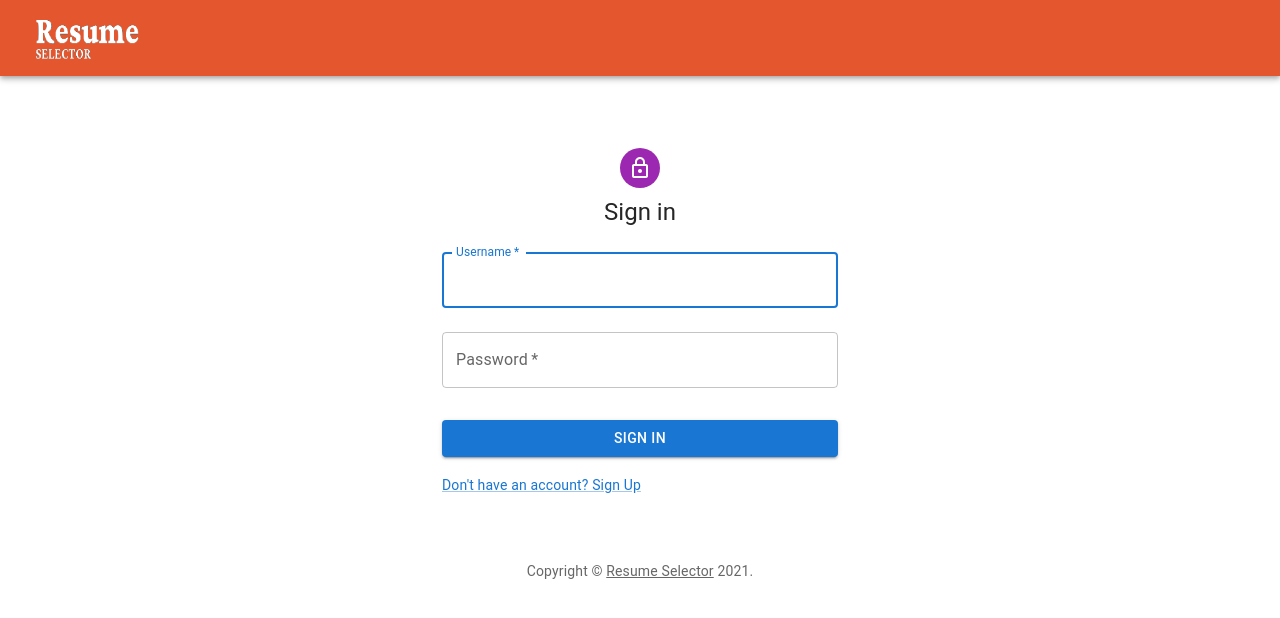
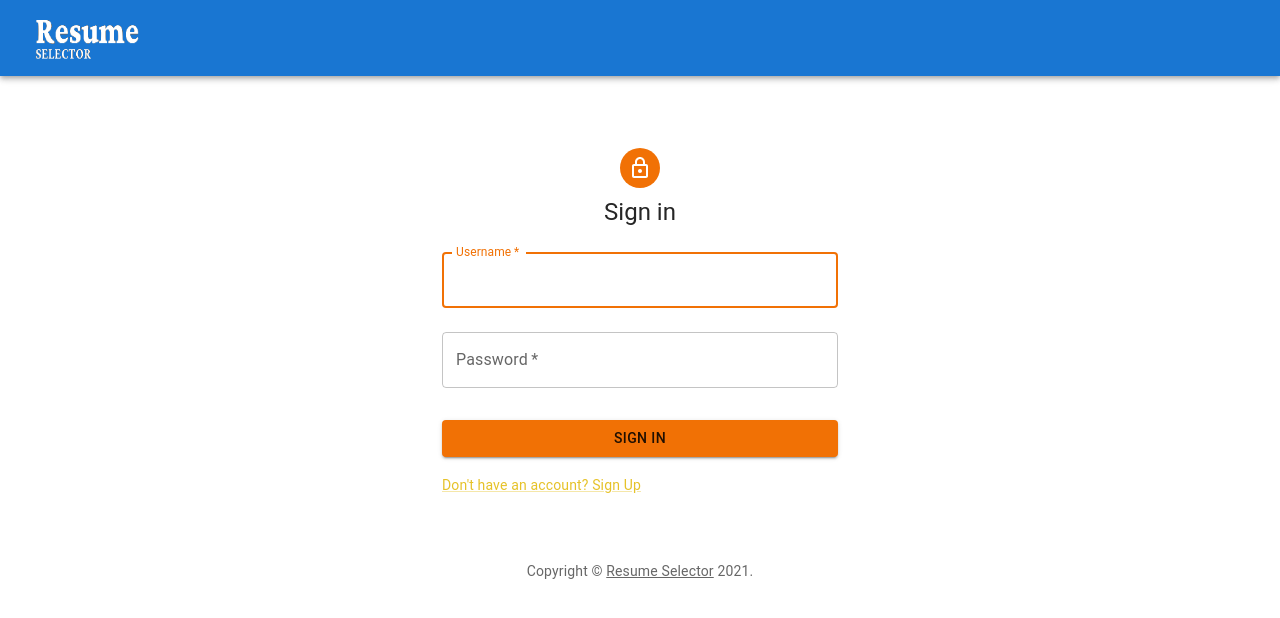
Before and after one commit to gouthamcm/Resume-Selector, a React (Create React App) app: page /signin in a window 1280 px wide. Shown: the top 618 px of the page. Built offline with nearby package versions, Linux system fonts and the light colour scheme.

Commit message:
Changed color pallete

```diff
--- a/src/Components/ProfilePic.js
+++ b/src/Components/ProfilePic.js
@@ -4,6 +4,25 @@ import { styled } from '@mui/material/styles';
 import { boxSizing } from '@mui/system';
 import React from 'react'
 import { deepOrange, deepPurple } from '@mui/material/colors';
+import { createTheme, ThemeProvider } from '@mui/material/styles';
+
+const theme = createTheme({
+    palette: {
+        primary: {
+            main: '#1976d2' // navy blue
+        },
+        secondary: {
+
+            main: "#f17105" // orange -> pumpkin
+        },
+        tertiary: {
+            main: "#e6c229" //yellow -> jonquil
+        },
+        white: {
+            main: "#fff" // white
+        }
+    }
+});
 
 const AccountStyle = styled('div')(({ theme }) => ({
     display: 'flex',
@@ -19,15 +38,16 @@ function ProfilePic() {
     // let variable = username[0];
     return (
         <div>
-            <Box sx={{m:2}}>
+            <ThemeProvider theme={theme}>
+                <Box sx={{ m: 2 }}>
                     <AccountStyle>
                         <Grid container spacing={2}>
                             <Grid item xs={3}>
-                        <Avatar sx={{ bgcolor: deepOrange[500] }}>{username[0]}</Avatar>
+                                <Avatar sx={{ bgcolor: "#fcab10" }}>{username[0]}</Avatar>
                             </Grid>
                             <Grid item xs={9}>
                                 <Box sx={{ m: 1 }}>
-                                <Typography variant="subtitle" sx={{ color: 'text.primary' }}>
+                                    <Typography variant="subtitle" sx={{ color: "#260F26" }}>
                                         <strong>Hello {username}</strong>
                                     </Typography>
                                 </Box>
@@ -35,6 +55,7 @@ function ProfilePic() {
                         </Grid>
                     </AccountStyle>
                 </Box>
+            </ThemeProvider>
         </div>
     )
 }
--- a/src/Components/ResumeCard.js
+++ b/src/Components/ResumeCard.js
@@ -10,6 +10,25 @@ import { Avatar } from 'antd';
 import { red } from '@mui/material/colors';
 import { deepOrange, deepPurple } from '@mui/material/colors';
 import MoreVertIcon from '@mui/icons-material/MoreVert';
+import { createTheme, ThemeProvider } from '@mui/material/styles';
+
+const theme = createTheme({
+    palette: {
+        primary: {
+            main: '#1976d2' // navy blue
+        },
+        secondary: {
+
+            main: "#f17105" // orange -> pumpkin
+        },
+        tertiary: {
+            main: "#e6c229" //yellow -> jonquil
+        },
+        white: {
+            main: "#fff" // white
+        }
+    }
+});
 const AccountStyle = styled('div')(({ theme }) => ({
     display: 'flex',
     alignItems: 'center',
@@ -25,18 +44,20 @@ function ResumeCard({ resumeData, ...other }) {
     // }
     return resumeData.map(ele => (
         <div>
+            <ThemeProvider theme={theme}>
             <Box sx={{ m: 2 }}>
-                <Card sx={{ maxWidth: 700, boxShadow: 3, borderRadius: 5, backgroundColor: '#eff0d1' }}>
+                <Card sx={{ maxWidth: 700, boxShadow: 3, borderRadius: 5, backgroundColor: '#fff9ff' }}>
 
                     <CardHeader
                         avatar={
-                            <Avatar sx={{ bgcolor: red }}>{ele.first_name[0]}</Avatar>
+                            <Avatar sx={{ bgcolor: "#fcab10" }}>{ele.first_name[0]}</Avatar>
                         }
                         action={
                             <IconButton aria-label="settings">
                                 <MoreVertIcon />
                             </IconButton>
                         }
+
                         title={ele.first_name}
                         subheader="Novemeber 28, 2021"
                     />
@@ -71,16 +92,17 @@ function ResumeCard({ resumeData, ...other }) {
                     </Grid>
 
                     <CardActions>
-                        <Button variant="outlined" startIcon={<EmailIcon />} onClick={()=>window.open(`mailto:${ele.email}?subject=Subject&body=Body%20goes%20here`)}>
+                        <Button color="secondary" variant="outlined" startIcon={<EmailIcon />} onClick={()=>window.open(`mailto:${ele.email}?subject=Subject&body=Body%20goes%20here`)}>
                             Mail
                         </Button>
 
-                        <Button variant="outlined" startIcon={<DownloadIcon />} onClick={() => { window.open('http://127.0.0.1:8000/static/uploads/' + ele.first_name, '_blank'); }} >
+                        <Button color="secondary" variant="outlined" startIcon={<DownloadIcon />} onClick={() => { window.open('http://127.0.0.1:8000/static/uploads/' + ele.first_name, '_blank'); }} >
                             Download
                         </Button>
                     </CardActions>
                 </Card>
             </Box>
+            </ThemeProvider>
         </div>
     ))
 }
--- a/src/Layouts/AdminUpload.js
+++ b/src/Layouts/AdminUpload.js
@@ -5,6 +5,25 @@ import React, { useState } from 'react'
 import AppBarTop from './AppBarTop';
 import AppBarTopAdmin from './AppBarTopAdminUpload';
 import { Redirect } from 'react-router';
+import { createTheme, ThemeProvider } from '@mui/material/styles';
+
+const theme = createTheme({
+    palette: {
+        primary: {
+            main: '#1976d2' // navy blue
+        },
+        secondary: {
+
+            main: "#f17105" // orange -> pumpkin
+        },
+        tertiary: {
+            main: "#e6c229" //yellow -> jonquil
+        },
+        white: {
+            main: "#fff" // white
+        }
+    }
+});
 const Input = styled('input')({
     display: 'none',
 });
@@ -67,7 +86,9 @@ function AdminUpload() {
 
     return (
         <div>
+            <ThemeProvider theme={theme}>
                 <AppBarTopAdmin />
+
                 {alert ? <Alert severity="success">
                     <AlertTitle>Success</AlertTitle>
                     Resume uploaded — <strong>You can enter more!</strong>
@@ -77,7 +98,7 @@ function AdminUpload() {
                     File not Uploaded — <strong>Try again!</strong>
                 </Alert> : <></>}
                 <Container component="main" maxWidth="sm" sx={{ mb: 4 }}>
-                <Paper variant="outlined" sx={{ my: { xs: 3, md: 6 }, p: { xs: 2, md: 3 } }}>
+                    <Paper variant="outlined" sx={{ my: { xs: 3, md: 6 }, p: { xs: 2, md: 3 }, boxShadow: 6, borderRadius: 5 }}>
                         <Typography component="h1" variant="h4" align="center">
                             Upload Resume
                         </Typography>
@@ -86,6 +107,7 @@ function AdminUpload() {
                                 <Grid item xs={12} sm={6}>
                                     <TextField
                                         required
+                                        color="secondary"
                                         id="firstName"
                                         name="firstName"
                                         label="First name"
@@ -97,7 +119,7 @@ function AdminUpload() {
                                 </Grid>
                                 <Grid item xs={12} sm={6}>
                                     <TextField
-
+                                        color="secondary"
                                         id="lastName"
                                         name="lastName"
                                         label="Last name"
@@ -109,12 +131,13 @@ function AdminUpload() {
                                 </Grid>
                                 <Grid item xs={12}>
                                     <TextField
+                                        color="secondary"
                                         required
                                         id="email"
                                         name="email"
                                         label="Email"
                                         fullWidth
-                                    onInput={e=> setEmail(e.target.value)}
+                                        onInput={e => setEmail(e.target.value)}
                                         variant="standard"
                                     />
                                 </Grid>
@@ -134,7 +157,7 @@ function AdminUpload() {
                                     <label htmlFor="contained-button-file">
                                         <Input type="file" name="file" id="contained-button-file" multiple onChange={changeHandler} />
 
-                                    <Button variant="contained" component="span">
+                                        <Button color="secondary" variant="contained" component="span">
                                             Upload
                                         </Button>
                                         {isFilePicked ? (
@@ -149,7 +172,7 @@ function AdminUpload() {
 
                                 </Grid>
                                 <Grid item xs={12}>
-                                <Button variant="contained" onClick={handleSubmission} endIcon={<Send />}>
+                                    <Button color="secondary" variant="contained" onClick={handleSubmission} endIcon={<Send />}>
                                         Send
                                     </Button>
 
@@ -158,6 +181,7 @@ function AdminUpload() {
                         </Box>
                     </Paper>
                 </Container>
+            </ThemeProvider>
         </div>
     )
 }
--- a/src/Layouts/AppBarTop.js
+++ b/src/Layouts/AppBarTop.js
@@ -22,15 +22,22 @@ import {Link, NavLink} from 'react-router-dom';
 import { createTheme, ThemeProvider } from '@mui/material/styles';
 
 const theme = createTheme({
-  palette: {
-    primary: {
-        main: "#e4572e"
+    palette: {
+        primary: {
+            main: '#1976d2' // navy blue
+        },
+      secondary: {
+
+          main: "#f17105" // orange -> pumpkin
       },
-      secondary: {
-        main: "#279af1"
+      tertiary: {
+          main: "#e6c229" //yellow -> jonquil
+      },
+      white: {
+          main: "#fff" // white
       }
-  }
-});
+    }
+  });
 
 function AppBarTop() {
     const [auth, setAuth] = React.useState(true);
@@ -82,7 +89,7 @@ function AppBarTop() {
             {/* <Box component="img" src={resume} sx={{ width: 110, height: 60, m:1}}>
 
             </Box> */}
-            <AppBar position="static" color="primary" >
+            <AppBar position="static" >
                 <Toolbar>
 
                     <Typography variant="h6" component="div" sx={{ flexGrow: 1 }}>
--- a/src/Layouts/AppBarTopAdminUpload.js
+++ b/src/Layouts/AppBarTopAdminUpload.js
@@ -21,17 +21,24 @@ import { Link, NavLink } from 'react-router-dom';
 
 // import { createMuiTheme, ThemeProvider } from '@material-ui/core';
 import { createTheme, ThemeProvider } from '@mui/material/styles';
-
 const theme = createTheme({
     palette: {
         primary: {
-            main: "#e4572e"
+            main: '#1976d2' // navy blue
         },
-        secondary: {
-            main: "#279af1"
-        }
+      secondary: {
+
+          main: "#f17105" // orange -> pumpkin
+      },
+      tertiary: {
+          main: "#e6c229" //yellow -> jonquil
+      },
+      white: {
+          main: "#fff" // white
+      }
     }
-});
+  });
+
 
 
 function AppBarTopAdminUpload() {
@@ -88,7 +95,7 @@ function AppBarTopAdminUpload() {
         <ThemeProvider theme={theme}>
             <Box sx={{ flexGrow: 1 }}>
 
-                <AppBar position="static" color="primary">
+                <AppBar position="static" >
                     <Toolbar>
                         <Box component="img" src={resume} sx={{ width: 110, height: 60, m: 1 }} style={{cursor: 'pointer'}} >
                         </Box>
--- a/src/Layouts/AppBarTopUser.js
+++ b/src/Layouts/AppBarTopUser.js
@@ -24,13 +24,21 @@ import { createTheme, ThemeProvider } from '@mui/material/styles';
 const theme = createTheme({
     palette: {
         primary: {
-      main: "#e4572e"
+            main: '#1976d2' // navy blue
         },
       secondary: {
-      main: "#279af1"
+
+          main: "#f17105" // orange -> pumpkin
+      },
+      tertiary: {
+          main: "#e6c229" //yellow -> jonquil
+      },
+      white: {
+          main: "#fff" // white
       }
     }
   });
+
 
 function AppBarTopUser() {
     const [auth, setAuth] = React.useState(true);
@@ -54,6 +62,7 @@ function AppBarTopUser() {
         return (<Redirect to='/welcome' />)
     }
     return (
+        <div>
         <ThemeProvider theme={theme}>
         <Box sx={{ flexGrow: 1 }}>
             <AppBar position="static" color="primary" >
@@ -114,6 +123,7 @@ function AppBarTopUser() {
             </AppBar>
         </Box>
         </ThemeProvider>
+        </div>
     )
 }
 
--- a/src/Layouts/UserUpload.js
+++ b/src/Layouts/UserUpload.js
@@ -2,6 +2,25 @@ import { Grid, TextField, Box, Container, Paper, Typography, Button, Fade, Circu
 import Send from '@mui/icons-material/Send';
 import { styled } from '@mui/material/styles';
 import React, { useState } from 'react'
+import { createTheme, ThemeProvider } from '@mui/material/styles';
+const theme = createTheme({
+    palette: {
+        primary: {
+            main: '#1976d2' // navy blue
+        },
+      secondary: {
+
+          main: "#f17105" // orange -> pumpkin
+      },
+      tertiary: {
+          main: "#e6c229" //yellow -> jonquil
+      },
+      white: {
+          main: "#fff" // white
+      }
+    }
+  });
+
 const Input = styled('input')({
     display: 'none',
 });
@@ -96,6 +115,7 @@ function UserUpload() {
 
     return (
         <div>
+        <ThemeProvider theme={theme}>
             {alert ? <Alert severity="success">
                 <AlertTitle>Success</AlertTitle>
                 Resume uploaded — <strong>You can enter more!</strong>
@@ -105,7 +125,7 @@ function UserUpload() {
                 File not Uploaded — <strong>Try again!</strong>
             </Alert> : <></>}
             <Container component="main" maxWidth="sm" sx={{ mb: 4 }}>
-                <Paper variant="outlined" sx={{ my: { xs: 3, md: 6 }, p: { xs: 2, md: 3 } }}>
+                <Paper variant="outlined" sx={{ my: { xs: 3, md: 6 }, p: { xs: 2, md: 3 } ,  boxShadow: 6, borderRadius: 5}}>
                     <Typography component="h1" variant="h4" align="center">
                         Upload Resume
                     </Typography>
@@ -162,9 +182,9 @@ function UserUpload() {
                                 <label htmlFor="contained-button-file">
                                     <Input type="file" name="file" id="contained-button-file" multiple onChange={changeHandler} />
 
-                                    <Button variant="contained" component="span">
-                                        Upload
-                                    </Button>
+                                    <Button variant="contained" component="span" color="secondary" >
+                                    <Typography color='#fff'> Upload</Typography>
+                                    </Button >
                                     {isFilePicked ? (
                                         <p>
                                             {selectedFile.name}
@@ -173,18 +193,19 @@ function UserUpload() {
                                         <p>please select a file</p>
                                     )}
                                 </label>
-                                {progress ? <CircularProgress color="secondary" /> : <></>}
+                                {progress ? <CircularProgress color="tertiary" /> : <></>}
                             </Grid>
                             <Grid item xs={12}>
 
-                                <Button variant="contained" onClick={handleSubmission} endIcon={<Send />}>
-                                    Send
+                                <Button color="secondary" variant="contained" onClick={handleSubmission}  endIcon={<Send color="white" />}>
+                                    <Typography color='#fff'>Send</Typography>
                                 </Button>
                             </Grid>
                         </Grid>
                     </Box>
                 </Paper>
             </Container>
+        </ThemeProvider>
         </div>
     )
 }
--- a/src/pages/AdminView.js
+++ b/src/pages/AdminView.js
@@ -18,6 +18,25 @@ import { Redirect } from 'react-router';
 
 // let data=[]
 // const data3 = []
+import { createTheme, ThemeProvider } from '@mui/material/styles';
+
+const theme = createTheme({
+    palette: {
+        primary: {
+            main: '#1976d2' // navy blue
+        },
+        secondary: {
+
+            main: "#f17105" // orange -> pumpkin
+        },
+        tertiary: {
+            main: "#e6c229" //yellow -> jonquil
+        },
+        white: {
+            main: "#fff" // white
+        }
+    }
+});
 
 function AdminView() {
     const [isLoading, setIsLoading] = useState(true)
@@ -61,7 +80,7 @@ function AdminView() {
                 if (result.users.length > 0) {
                     setIsData(true);
                 }
-                else{
+                else {
                     setIsData(false);
                 }
                 // console.log(data);
@@ -73,11 +92,12 @@ function AdminView() {
             });
 
     }
-    if(localStorage.getItem('username')==null){
-        return(<Redirect to='/*'/>)
+    if (localStorage.getItem('username') == null) {
+        return (<Redirect to='/*' />)
     }
     return (
         <div>
+            <ThemeProvider theme={theme}>
                 <Grid container spacing={3}>
                     <Grid item xs={3}>
 
@@ -106,7 +126,7 @@ function AdminView() {
                                 // onChange = {e=>handleChange(e.target.value)}
                                 onChange={handleInput}
                             />
-                        <Button variant="contained" onClick={handleSubmit} endIcon={<SendIcon />} sx={{ m: 2 }}>
+                            <Button color="secondary" variant="contained" onClick={handleSubmit} endIcon={<SendIcon />} sx={{ m: 2 }}>
                                 Send
                             </Button>
                         </div>
@@ -127,7 +147,7 @@ function AdminView() {
                     </Grid>
 
                 </Grid>
-
+            </ThemeProvider>
         </div>
     )
 }
--- a/src/pages/Login.js
+++ b/src/pages/Login.js
@@ -11,9 +11,28 @@ import Box from '@mui/material/Box';
 import LockOutlinedIcon from '@mui/icons-material/LockOutlined';
 import Typography from '@mui/material/Typography';
 import Container from '@mui/material/Container';
-import { createTheme, ThemeProvider } from '@mui/material/styles';
+// import { createTheme, ThemeProvider } from '@mui/material/styles';
 import { useHistory, Redirect } from 'react-router';
 import AppBarTopUser from '../Layouts/AppBarTopUser';
+import { createTheme, ThemeProvider } from '@mui/material/styles';
+
+const theme = createTheme({
+    palette: {
+        primary: {
+            main: '#1976d2' // navy blue
+        },
+      secondary: {
+
+          main: "#f17105" // orange -> pumpkin
+      },
+      tertiary: {
+          main: "#e6c229" //yellow -> jonquil
+      },
+      white: {
+          main: "#fff" // white
+      }
+    }
+  });
 
 function Copyright(props) {
     return (
@@ -28,7 +47,7 @@ function Copyright(props) {
     );
 }
 
-const theme = createTheme();
+// const theme = createTheme();
 
 export default function Login() {
 
@@ -99,6 +118,7 @@ export default function Login() {
                         </Typography>
                         <Box component="form" onSubmit={handleSubmit} noValidate sx={{ mt: 1 }}>
                             <TextField
+                            color="secondary"
                                 margin="normal"
                                 required
                                 fullWidth
@@ -109,6 +129,7 @@ export default function Login() {
                                 autoFocus
                             />
                             <TextField
+                                color="secondary"
                                 margin="normal"
                                 required
                                 fullWidth
@@ -120,7 +141,7 @@ export default function Login() {
                             />
 
                             <Button
-
+                                color="secondary"
                                 type="submit"
                                 fullWidth
                                 variant="contained"
@@ -131,7 +152,7 @@ export default function Login() {
                             <Grid container>
 
                                 <Grid item>
-                                    <Link onClick={handleRegister} variant="body2">
+                                    <Link color="#e6c229" onClick={handleRegister} variant="body2">
                                         {"Don't have an account? Sign Up"}
                                     </Link>
                                 </Grid>
--- a/src/pages/SignUp.js
+++ b/src/pages/SignUp.js
@@ -11,9 +11,29 @@ import Box from '@mui/material/Box';
 import LockOutlinedIcon from '@mui/icons-material/LockOutlined';
 import Typography from '@mui/material/Typography';
 import Container from '@mui/material/Container';
-import { createTheme, ThemeProvider } from '@mui/material/styles';
+// import { createTheme, ThemeProvider } from '@mui/material/styles';
 import { Redirect, useHistory } from 'react-router';
 import AppBarTopUser from '../Layouts/AppBarTopUser';
+import { createTheme, ThemeProvider } from '@mui/material/styles';
+
+const theme = createTheme({
+    palette: {
+        primary: {
+            main: '#1976d2' // navy blue
+        },
+        secondary: {
+
+            main: "#f17105" // orange -> pumpkin
+        },
+        tertiary: {
+            main: "#e6c229" //yellow -> jonquil
+        },
+        white: {
+            main: "#fff" // white
+        }
+    }
+});
+
 function Copyright(props) {
     return (
         <Typography variant="body2" color="text.secondary" align="center" {...props}>
@@ -27,7 +47,7 @@ function Copyright(props) {
     );
 }
 
-const theme = createTheme();
+// const theme = createTheme();
 
 function SignUp() {
 
@@ -95,6 +115,7 @@ function SignUp() {
                             <Grid container spacing={2}>
                                 <Grid item xs={12} >
                                     <TextField
+                                        color="secondary"
                                         // autoComplete="given-name"
                                         name="username"
                                         required
@@ -107,6 +128,7 @@ function SignUp() {
 
                                 <Grid item xs={12}>
                                     <TextField
+                                        color="secondary"
                                         required
                                         fullWidth
                                         id="email"
@@ -117,6 +139,7 @@ function SignUp() {
                                 </Grid>
                                 <Grid item xs={12}>
                                     <TextField
+                                        color="secondary"
                                         required
                                         fullWidth
                                         name="password"
@@ -134,6 +157,7 @@ function SignUp() {
               </Grid> */}
                             </Grid>
                             <Button
+                                color="secondary"
                                 type="submit"
                                 fullWidth
                                 variant="contained"
@@ -143,7 +167,7 @@ function SignUp() {
                             </Button>
                             <Grid container justifyContent="flex-start">
                                 <Grid item>
-                                    <Link onClick={handleSignin} variant="body2">
+                                    <Link onClick={handleSignin} variant="body2" color="#e6c229">
                                         Already have an account? Sign in
                                     </Link>
                                 </Grid>
```
Also changed, not shown: 1 other file (tests, documents, lock files or other folders). Lines whose indentation alone changed are shown as unchanged.
